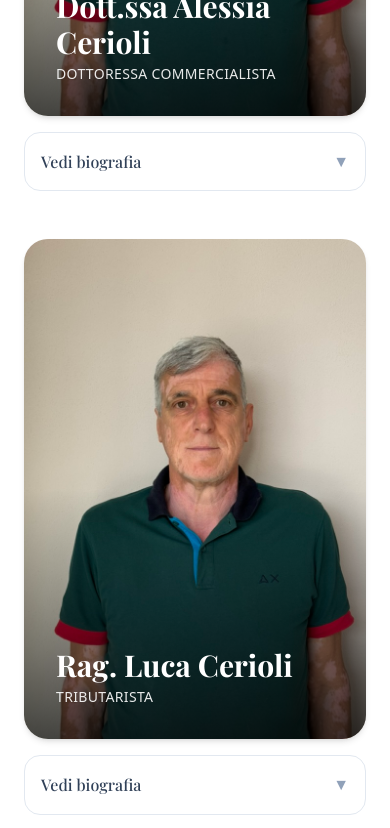
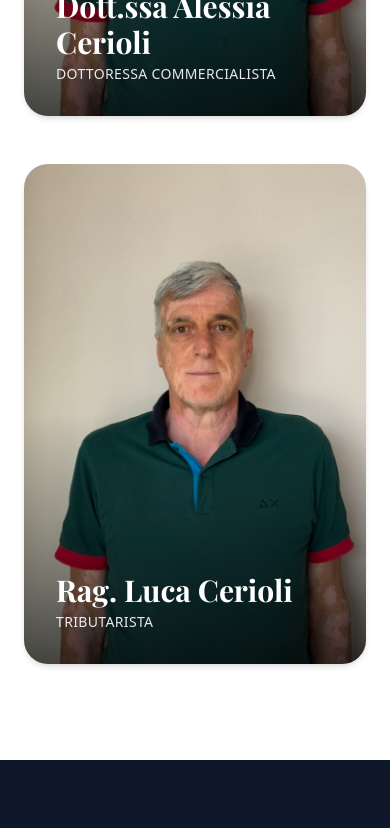
Before and after one commit to lucerioli/aellestudio, a Next.js app: page /chi-siamo in a window 390 px wide. Shown: the part 2260-3088 px from the top of the page. Built offline with nearby package versions, Linux system fonts and the light colour scheme.

Commit message:
Sito definitivo (?) - rifinire testi

```diff
--- a/app/chi-siamo/page.js
+++ b/app/chi-siamo/page.js
@@ -1,6 +1,6 @@
 'use client'
 
-import { useState } from 'react'
+import { useState, useEffect } from 'react'
 import Image from 'next/image'
 import Link from 'next/link'
 import { ArrowRight, Scale, ShieldCheck, Users, CheckCircle } from 'lucide-react'
@@ -8,10 +8,21 @@ import { ArrowRight, Scale, ShieldCheck, Users, CheckCircle } from 'lucide-react
 export default function ChiSiamo() {
   const [activeProfile, setActiveProfile] = useState(null)
 
+  // Chiudi overlay se si clicca fuori (solo mobile)
+  useEffect(() => {
+    const handleClickOutside = (e) => {
+      if (window.innerWidth < 768 && activeProfile && !e.target.closest('[data-profile]')) {
+        setActiveProfile(null)
+      }
+    }
+    document.addEventListener('click', handleClickOutside)
+    return () => document.removeEventListener('click', handleClickOutside)
+  }, [activeProfile])
+
   return (
     <div className="space-y-24 pb-24">
 
-      {/* --- HEADER PAGINA --- */}
+      {/* HEADER PAGINA */}
       <section className="pt-32 pb-16 px-6 text-center">
         <h1 className="text-4xl md:text-5xl lg:text-6xl font-semibold tracking-tight text-slate-900 mb-6" style={{ fontFamily: 'var(--font-serif)' }}>
           Chi Siamo
@@ -21,7 +32,7 @@ export default function ChiSiamo() {
         </p>
       </section>
 
-      {/* --- IL CORE DELLO STUDIO --- */}
+      {/* IL CORE DELLO STUDIO */}
       <section className="max-w-7xl mx-auto px-6">
         <div className="grid md:grid-cols-2 gap-16 items-center">
           <div className="space-y-8">
@@ -58,7 +69,7 @@ export default function ChiSiamo() {
         </div>
       </section>
 
-      {/* --- I CONSULENTI (DESKTOP: Slide laterale / MOBILE: Accordion) --- */}
+      {/* I CONSULENTI - Overlay su mobile come servizi */}
       <section className="max-w-7xl mx-auto px-6">
         <div className="text-center mb-16">
           <h2 className="text-3xl md:text-4xl font-semibold text-slate-900 mb-4" style={{ fontFamily: 'var(--font-serif)' }}>
@@ -67,14 +78,18 @@ export default function ChiSiamo() {
           <p className="text-slate-600 text-lg">Le persone che lavorano per te.</p>
         </div>
 
-        {/* Container principale */}
         <div className="relative w-full max-w-4xl mx-auto flex flex-col md:flex-row gap-12">
 
-          {/* === FOTO ALESSIA (SINISTRA) === */}
+          {/* === FOTO ALESSIA === */}
           <div
+            data-profile
             className="relative w-full md:w-1/2 z-10 cursor-pointer"
             onMouseEnter={() => setActiveProfile('alessia')}
             onMouseLeave={() => setActiveProfile(null)}
+            onClick={(e) => {
+              e.stopPropagation()
+              setActiveProfile(activeProfile === 'alessia' && window.innerWidth < 768 ? null : 'alessia')
+            }}
           >
             <div className="relative h-[500px] rounded-3xl overflow-hidden shadow-md transition-all duration-500">
               <Image
@@ -90,28 +105,31 @@ export default function ChiSiamo() {
               </div>
             </div>
 
-            {/* MOBILE: Accordion nativo (solo mobile) */}
-            <details className="md:hidden mt-4 bg-white border border-slate-200 rounded-2xl overflow-hidden">
-              <summary className="p-4 font-medium text-slate-700 cursor-pointer list-none flex justify-between items-center">
-                <span style={{ fontFamily: 'var(--font-serif)' }}>Vedi biografia</span>
-                <span className="text-slate-400">▼</span>
-              </summary>
-              <div className="p-6 pt-0 text-slate-600 leading-relaxed text-sm space-y-3">
+            {/* OVERLAY BIO MOBILE (come servizi) */}
+            <div className={`md:hidden absolute inset-0 bg-slate-900/95 p-8 flex flex-col justify-center items-center text-center rounded-3xl transition-all duration-500 ease-out z-20 ${activeProfile === 'alessia' ? 'opacity-100 translate-y-0' : 'opacity-0 translate-y-4 pointer-events-none'}`}>
+              <h3 className="text-2xl font-bold text-white mb-4" style={{ fontFamily: 'var(--font-serif)' }}>Dott.ssa Alessia Cerioli</h3>
+              <p className="text-xs font-semibold text-slate-300 uppercase tracking-widest mb-6">Dottoressa Commercialista</p>
+              <div className="space-y-3 text-slate-200 leading-relaxed text-sm">
                 <p>Laureata in Economia e Commercio, iscritta all'Albo dei Dottori Commercialisti.</p>
                 <p>Si occupa di <strong>contabilità aziendale, bilanci e revisione legale dei conti</strong>. Ha una spiccata competenza nella gestione finanziaria delle PMI e nell'assistenza a startup innovative.</p>
                 <p>Appassionata di organizzazione aziendale, il suo obiettivo è ottimizzare i processi contabili dei clienti per liberare tempo e risorse.</p>
-                <Link href="/prenotazioni" className="inline-flex items-center gap-2 text-slate-900 font-bold text-sm pt-2">
-                  Prenota con Alessia <ArrowRight size={16} />
-                </Link>
               </div>
-            </details>
+              <Link href="/prenotazioni" className="mt-6 inline-flex items-center gap-2 text-white font-bold text-sm">
+                Prenota con Alessia <ArrowRight size={16} />
+              </Link>
+            </div>
           </div>
 
-          {/* === FOTO LUCA (DESTRA) === */}
+          {/* === FOTO LUCA === */}
           <div
+            data-profile
             className="relative w-full md:w-1/2 z-10 cursor-pointer"
             onMouseEnter={() => setActiveProfile('luca')}
             onMouseLeave={() => setActiveProfile(null)}
+            onClick={(e) => {
+              e.stopPropagation()
+              setActiveProfile(activeProfile === 'luca' && window.innerWidth < 768 ? null : 'luca')
+            }}
           >
             <div className="relative h-[500px] rounded-3xl overflow-hidden shadow-md transition-all duration-500">
               <Image
@@ -127,24 +145,22 @@ export default function ChiSiamo() {
               </div>
             </div>
 
-            {/* MOBILE: Accordion nativo (solo mobile) */}
-            <details className="md:hidden mt-4 bg-white border border-slate-200 rounded-2xl overflow-hidden">
-              <summary className="p-4 font-medium text-slate-700 cursor-pointer list-none flex justify-between items-center">
-                <span style={{ fontFamily: 'var(--font-serif)' }}>Vedi biografia</span>
-                <span className="text-slate-400">▼</span>
-              </summary>
-              <div className="p-6 pt-0 text-slate-600 leading-relaxed text-sm space-y-3">
+            {/* OVERLAY BIO MOBILE (come servizi) */}
+            <div className={`md:hidden absolute inset-0 bg-slate-900/95 p-8 flex flex-col justify-center items-center text-center rounded-3xl transition-all duration-500 ease-out z-20 ${activeProfile === 'luca' ? 'opacity-100 translate-y-0' : 'opacity-0 translate-y-4 pointer-events-none'}`}>
+              <h3 className="text-2xl font-bold text-white mb-4" style={{ fontFamily: 'var(--font-serif)' }}>Rag. Luca Cerioli</h3>
+              <p className="text-xs font-semibold text-slate-300 uppercase tracking-widest mb-6">Tributarista</p>
+              <div className="space-y-3 text-slate-200 leading-relaxed text-sm">
                 <p>Dottore in Economia Aziendale, iscritto all'Albo dei Dottori Commercialisti.</p>
                 <p>Specializzato in <strong>diritto tributario e contenzioso</strong>. Affianca le imprese nella pianificazione fiscale strategica e nella gestione delle comunicazioni con l'Agenzia delle Entrate.</p>
                 <p>Ha un approccio pragmatico orientato alla risoluzione dei problemi, garantendo ai clienti la massima serenità nella gestione dei propri obblighi fiscali.</p>
-                <Link href="/prenotazioni" className="inline-flex items-center gap-2 text-slate-900 font-bold text-sm pt-2">
-                  Prenota con Luca <ArrowRight size={16} />
-                </Link>
               </div>
-            </details>
+              <Link href="/prenotazioni" className="mt-6 inline-flex items-center gap-2 text-white font-bold text-sm">
+                Prenota con Luca <ArrowRight size={16} />
+              </Link>
+            </div>
           </div>
 
-          {/* === DESKTOP OVERLAY: Bio di Alessia (scorre da DESTRA coprendo Luca) === */}
+          {/* === DESKTOP OVERLAY: Bio di Alessia (scorre da DESTRA) === */}
           <div className={`hidden md:flex absolute top-0 right-0 w-1/2 h-full bg-white rounded-3xl p-10 flex-col justify-center z-20 border border-slate-100 shadow-2xl transition-all duration-500 ease-out pointer-events-none ${activeProfile === 'alessia' ? 'translate-x-0 opacity-100' : 'translate-x-full opacity-0'}`}>
             <h3 className="text-2xl md:text-3xl font-bold text-slate-900 mb-2" style={{ fontFamily: 'var(--font-serif)' }}>Dott.ssa Alessia Cerioli</h3>
             <p className="text-sm font-semibold text-slate-400 uppercase tracking-widest mb-6">Dottoressa Commercialista</p>
@@ -160,7 +176,7 @@ export default function ChiSiamo() {
             </div>
           </div>
 
-          {/* === DESKTOP OVERLAY: Bio di Luca (scorre da SINISTRA coprendo Alessia) === */}
+          {/* === DESKTOP OVERLAY: Bio di Luca (scorre da SINISTRA) === */}
           <div className={`hidden md:flex absolute top-0 left-0 w-1/2 h-full bg-white rounded-3xl p-10 flex-col justify-center z-20 border border-slate-100 shadow-2xl transition-all duration-500 ease-out pointer-events-none ${activeProfile === 'luca' ? 'translate-x-0 opacity-100' : '-translate-x-full opacity-0'}`}>
             <h3 className="text-2xl md:text-3xl font-bold text-slate-900 mb-2" style={{ fontFamily: 'var(--font-serif)' }}>Rag. Luca Cerioli</h3>
             <p className="text-sm font-semibold text-slate-400 uppercase tracking-widest mb-6">Tributarista</p>
--- a/app/page.js
+++ b/app/page.js
@@ -8,14 +8,28 @@ export default function Home() {
       {/* HERO SECTION */}
       <section className="py-24 md:py-32 px-6">
         <div className="max-w-7xl mx-auto grid md:grid-cols-2 gap-16 items-center">
-          <div className="space-y-8">
-            <h1 className="text-5xl md:text-6xl font-semibold tracking-tight text-slate-900 leading-[1.15]" style={{ fontFamily: 'var(--font-serif)' }}>
+
+          {/* LOGO PRIMA su mobile, DOPO su desktop */}
+          <div className="order-1 md:order-2 relative flex items-center justify-center h-[400px] md:h-[450px] px-2">
+            <Image
+              src="/images/logo-hero.png"
+              alt="Logo AL - Studio Cerioli"
+              width={600}
+              height={265}
+              className="w-full h-auto max-w-[520px] md:max-w-[580px] object-contain"
+              priority
+            />
+          </div>
+
+          {/* TESTO DOPO su mobile, PRIMA su desktop */}
+          <div className="order-2 md:order-1 space-y-8 text-center md:text-left">
+            <h1 className="text-4xl md:text-5xl lg:text-6xl font-semibold tracking-tight text-slate-900 leading-[1.15]" style={{ fontFamily: 'var(--font-serif)' }}>
               La fiscalità non deve essere un peso. <span className="text-slate-500">Deve essere una leva.</span>
             </h1>
-            <p className="text-lg md:text-xl text-slate-600 max-w-xl leading-relaxed">
+            <p className="text-lg md:text-xl text-slate-600 max-w-xl leading-relaxed mx-auto md:mx-0">
               Supportiamo imprese e professionisti con un approccio moderno, chiaro e sempre al tuo fianco. Dimentica la burocrazia, concentrati sul tuo business.
             </p>
-            <div className="flex flex-wrap gap-4 pt-2">
+            <div className="flex flex-wrap justify-center md:justify-start gap-4 pt-2">
               <Link href="/prenotazioni" className="group inline-flex items-center gap-2 bg-slate-900 text-white px-8 py-3.5 rounded-full font-medium hover:bg-slate-800 transition-all hover:shadow-lg">
                 Prenota una consulenza
                 <ArrowRight size={18} className="group-hover:translate-x-1 transition-transform" />
@@ -26,17 +40,6 @@ export default function Home() {
             </div>
           </div>
 
-          {/* SPAZIO LOGO */}
-          <div className="relative flex items-center justify-center h-[450px] px-2">
-            <Image
-              src="/images/logo-hero.png"
-              alt="Logo AL - Studio Cerioli"
-              width={600}
-              height={265}
-              className="w-full h-auto max-w-[520px] md:max-w-[580px] object-contain"
-              priority
-            />
-          </div>
         </div>
       </section>
 
```
Also changed, not shown: app/servizi/page.js (+17 -10 lines), next.config.mjs (line endings or trailing spaces).
